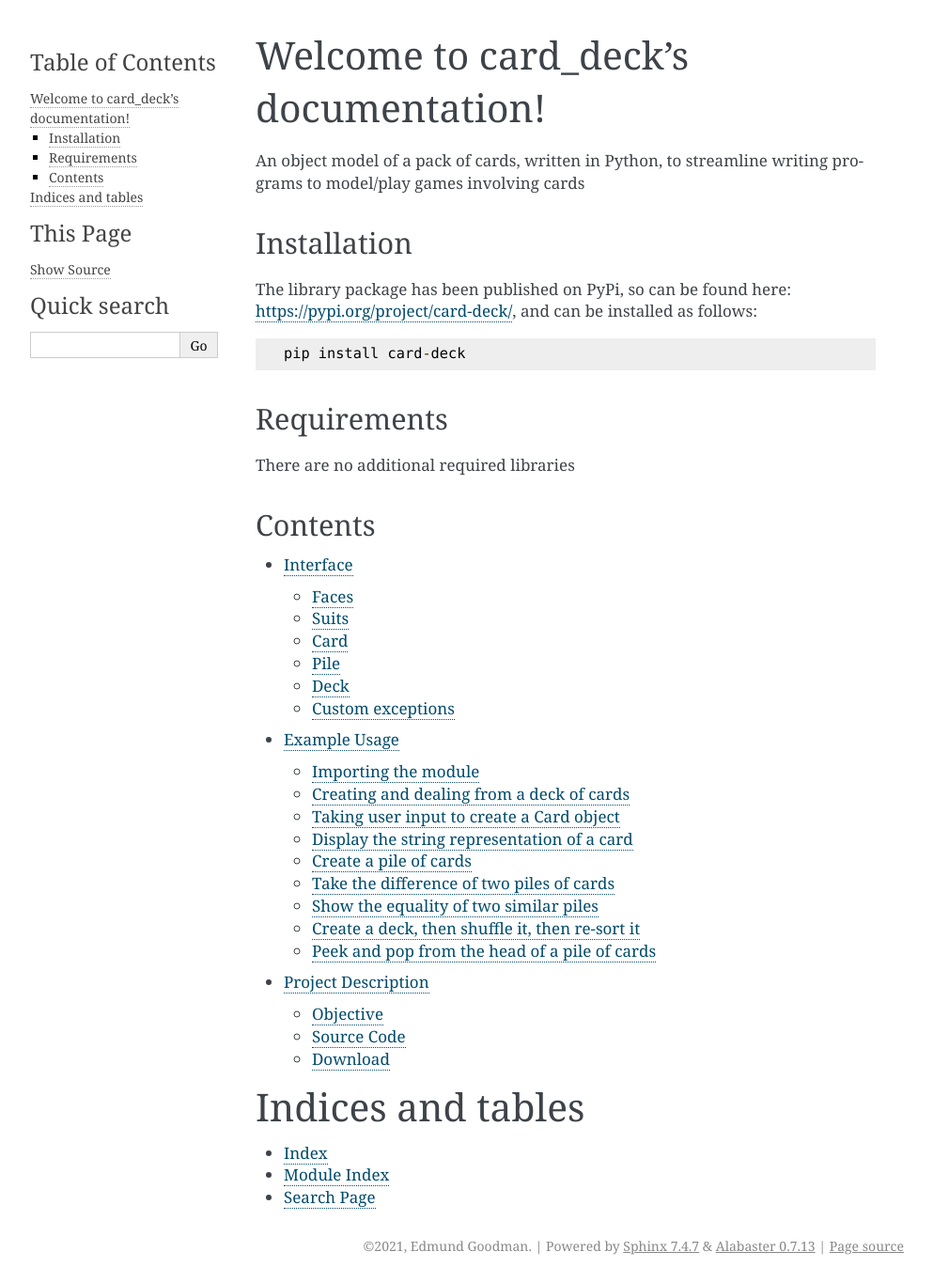
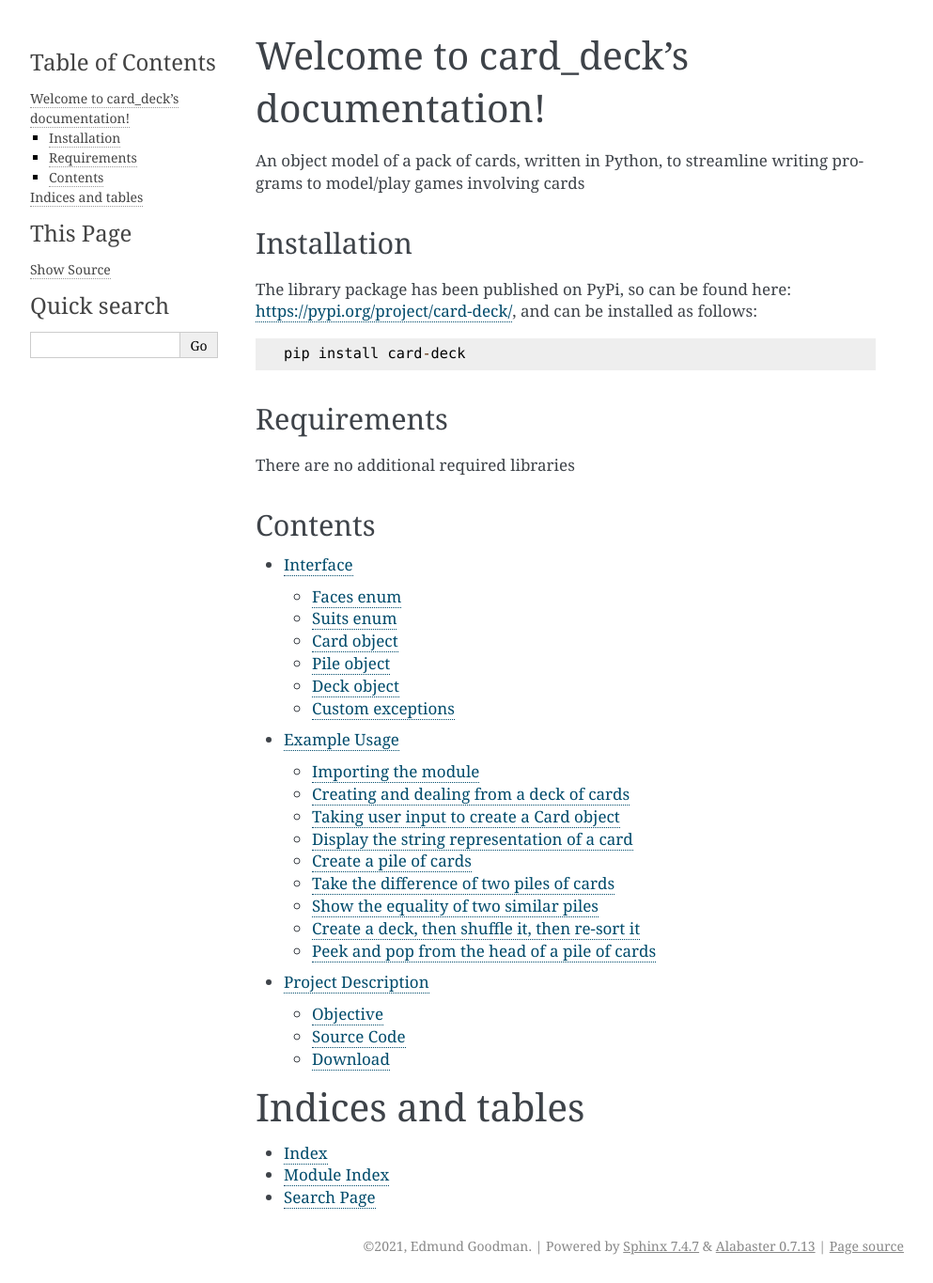
Before and after one commit to EdmundGoodman/card_deck, a Sphinx documentation site: the page built from source/index.rst, in a window 1280 px wide. Shown: the whole page at 94% size, without its empty margins (148-1141 px from the left). Built offline with Sphinx 7.4.7, drawn with Linux system fonts in a browser that asks for light colours.

Commit message:
Renamed item headings in autodoc

```diff
--- a/setup.py
+++ b/setup.py
@@ -6,7 +6,7 @@ with open("README.md", "r") as fh:
 
 setup(
     name = 'card_deck',
-    version = '1.2.1',
+    version = '1.2.2',
     license='MIT',
     description = 'An object model of a pack of cards',
     long_description=long_description,
@@ -14,7 +14,7 @@ setup(
     author = 'Edmund Goodman',
     author_email = 'egoodman3141@gmail.com',
     url = 'https://github.com/EdmundGoodman/card_deck',
-    download_url = 'https://github.com/EdmundGoodman/card_deck/archive/refs/tags/v1.2.1.tar.gz',
+    download_url = 'https://github.com/EdmundGoodman/card_deck/archive/refs/tags/v1.2.2.tar.gz',
     packages=find_packages(),
     keywords = ['game', 'card', 'model'],
     classifiers=[
--- a/source/autodoc.rst
+++ b/source/autodoc.rst
@@ -8,8 +8,8 @@ Interface
 .. automodule:: model
 
 
-Faces
------
+Faces enum
+----------
 
 .. autoclass:: Faces
     :members:
@@ -19,8 +19,8 @@ Faces
 
 
 
-Suits
------
+Suits enum
+----------
 
 .. autoclass:: Suits
     :members:
@@ -30,8 +30,8 @@ Suits
 
 
 
-Card
-----
+Card object
+-----------
 
 .. autoclass:: Card
     :members:
@@ -41,8 +41,8 @@ Card
 
 
 
-Pile
-----
+Pile object
+-----------
 
 .. autoclass:: Pile
     :members:
@@ -52,8 +52,8 @@ Pile
 
 
 
-Deck
-----
+Deck object
+-----------
 
 .. autoclass:: Deck
     :members:
```
